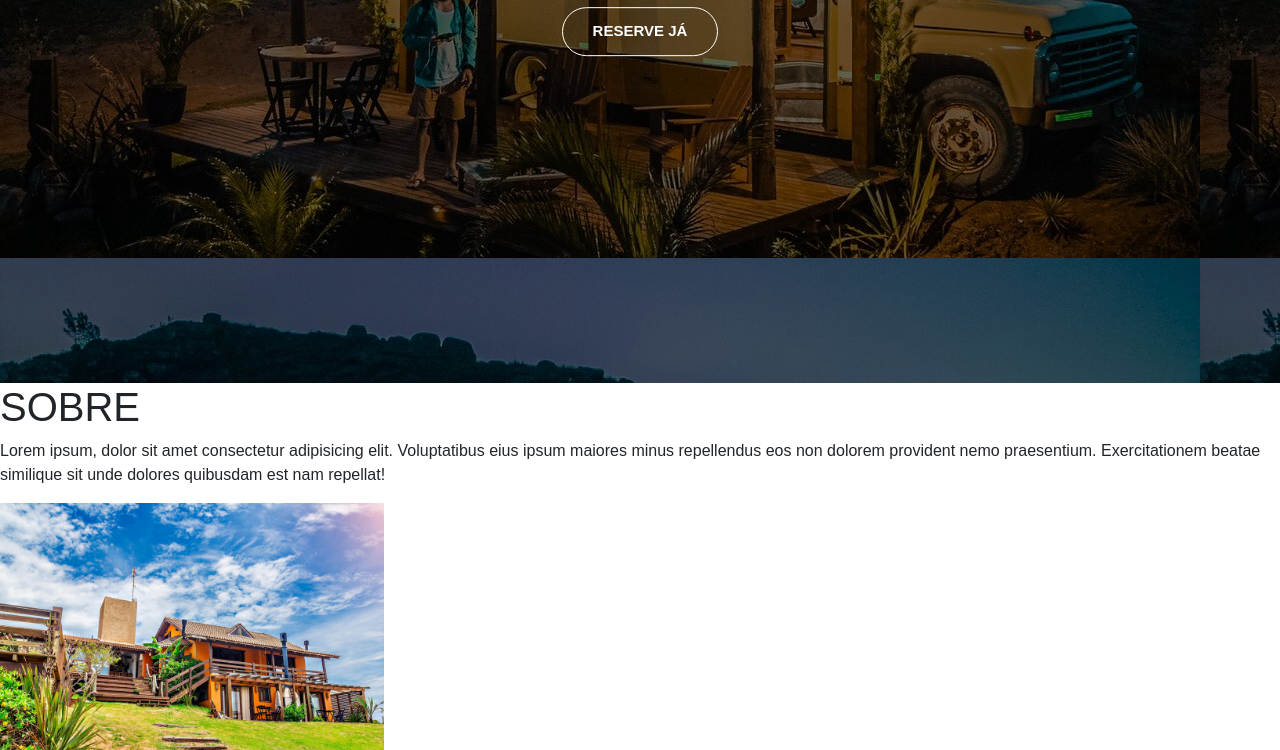
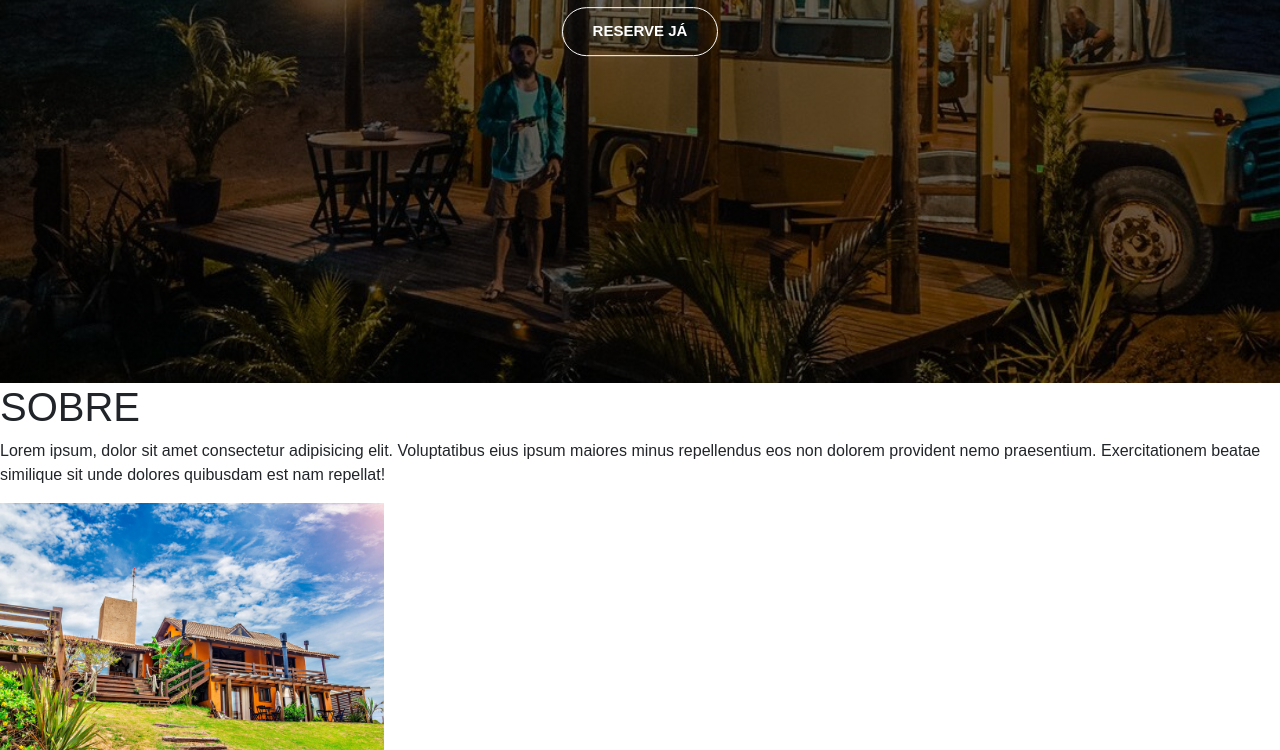
Before and after one commit to SENAISP-Unid601-Projetos/SGP-sistema-gerenciador-pousada, a plain HTML site: page index.html in a window 1280 px wide. Shown: the part 417-1167 px from the top of the page. Drawn offline with nearby package versions, Linux system fonts and the light colour scheme.

Commit message:
imagem cobrirá toda a área do elemento

```diff
--- a/css/style.css
+++ b/css/style.css
@@ -12,6 +12,7 @@
     width: 100%; /* Largura total */
     background-image: linear-gradient(rgba(0,0,0,0.6), rgba(0,0,0,0.6)), url(../img/Header.jpeg); /* Imagem de fundo com gradiente */
     background-color: rgba(0, 0, 0, 0.733); /* Cor de fundo de fallback */
+    background-size: cover; /* A imagem cobrirá toda a área do elemento */
 }
 
 /* Barra de navegação------------------------------------------------------- */
```
